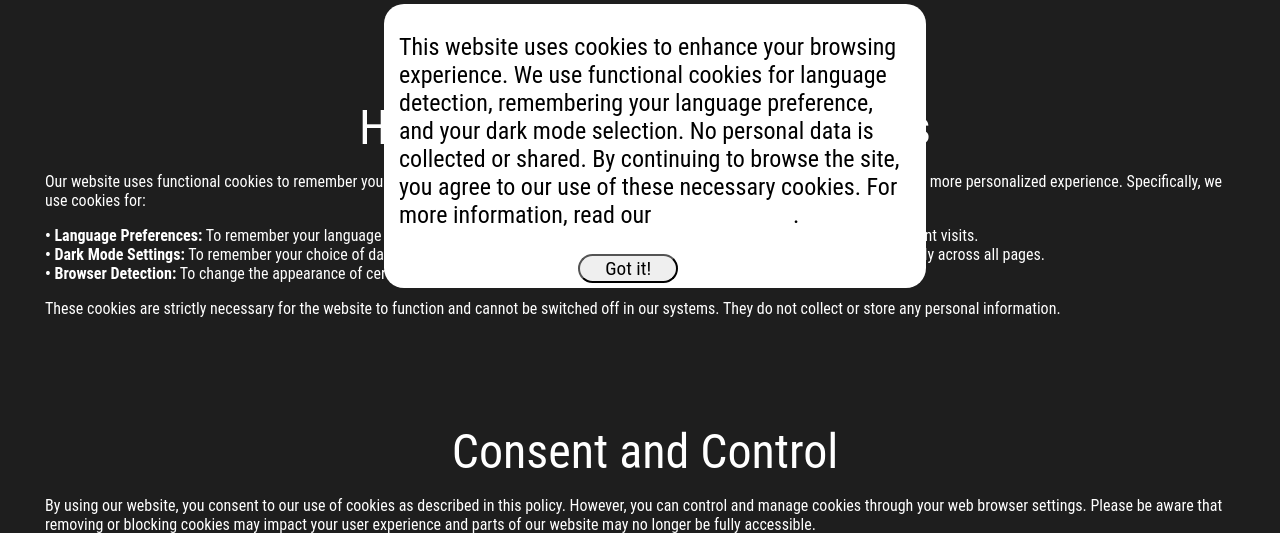
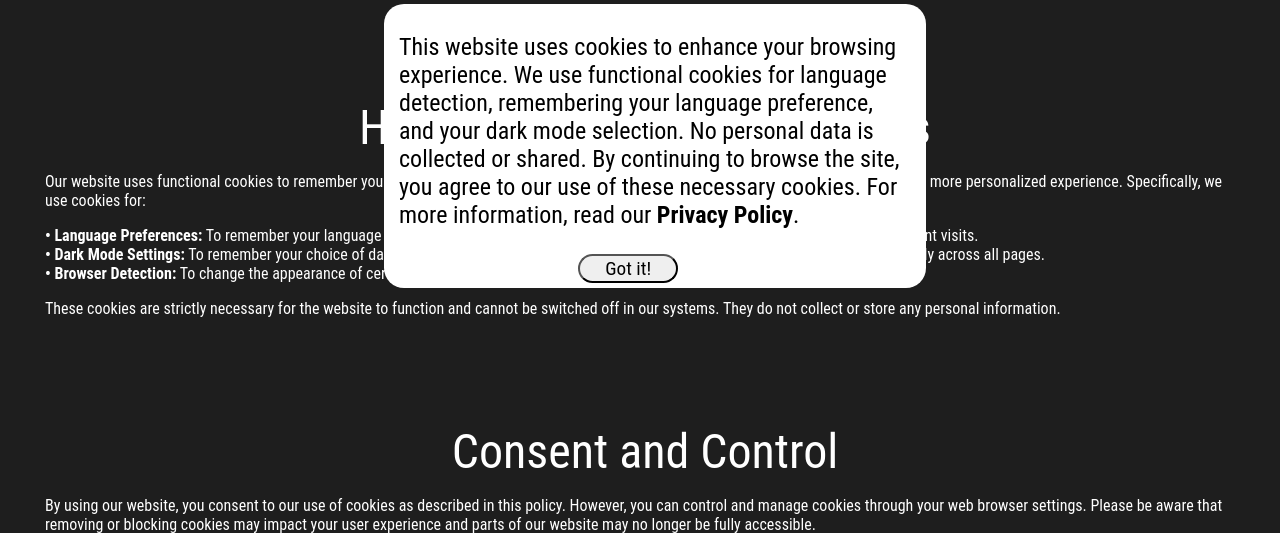
Before and after one commit to darren-stokes/darren-stokes.github.io, a PHP site: page /privacy-policy.html in a window 1280 px wide. Shown: the part 496-1029 px from the top of the page. Run offline with PHP 8.4, Linux system fonts and the light colour scheme; some libraries are stand-ins or nearby versions; some web fonts are replaced.

Commit message:
Change the text colour of the hyperlink in the cookie notice as well

```diff
--- a/stylesheets/default.css
+++ b/stylesheets/default.css
@@ -536,7 +536,7 @@ input:checked + .slider:before {
     font-weight: bold;
 }
 
-.dark-mode .cookie-notice {
+.dark-mode .cookie-notice a {
     color: black;
 }
 
```
